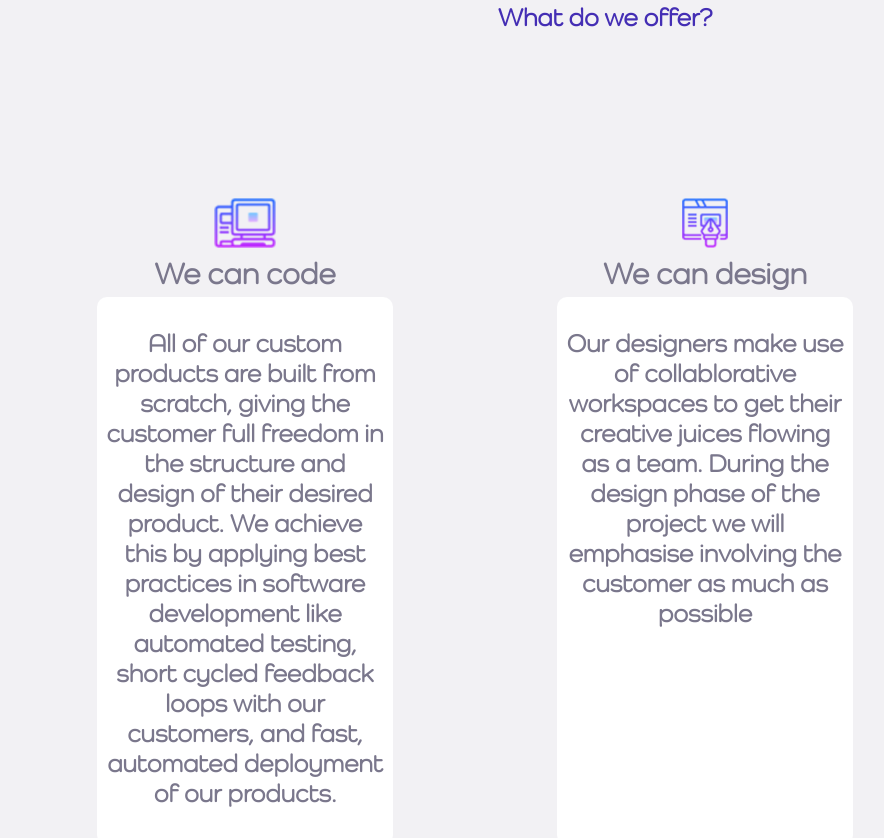
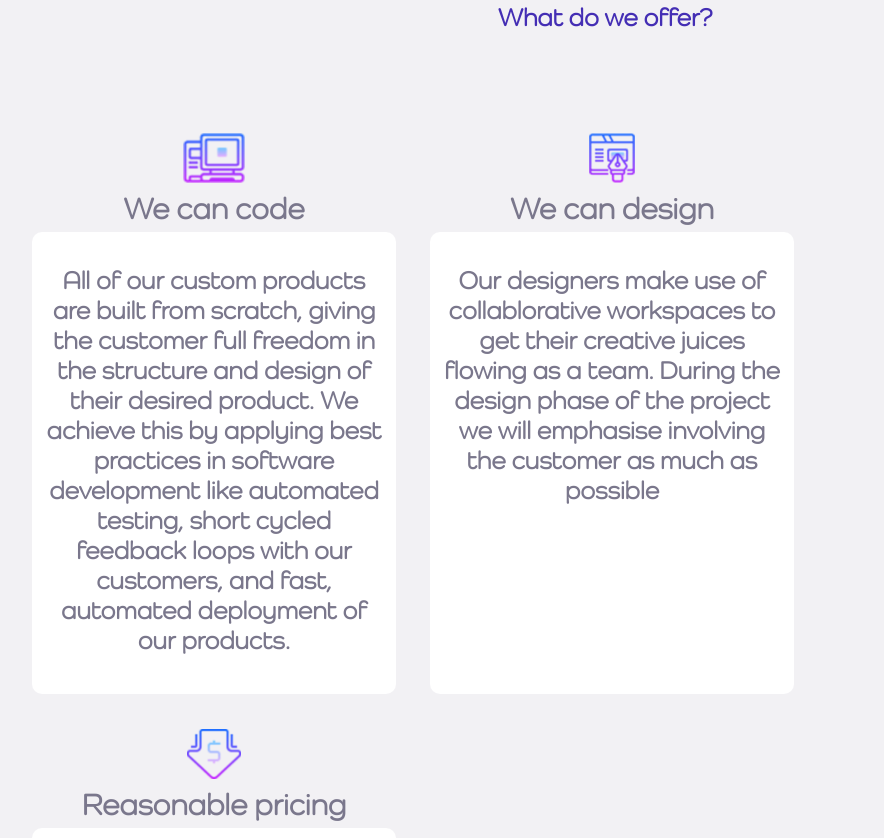
Before and after one commit to Zephyr-IT/company-website, a React (Create React App) app in the folder frontend/: page / in a window 1280 px wide. Shown: the part 660-1498 px from the top of the page, without its empty margins (40-924 px from the left). Built offline with nearby package versions, Linux system fonts and the light colour scheme.

Commit message:
more css fixing

```diff
--- a/frontend/src/components/home/workflow/workflow.css
+++ b/frontend/src/components/home/workflow/workflow.css
@@ -37,13 +37,14 @@
   color: rgb(122, 119, 140);
   line-height: 1.2;
   padding: 3%;
+
   background: white;
   border-radius: 10px;
 }
 
 .tableCol {
-  width: 300px;
-  margin: 5rem;
+  width: 23rem;
+  margin: 15px;
 }
 
 #tableAlign {
```
